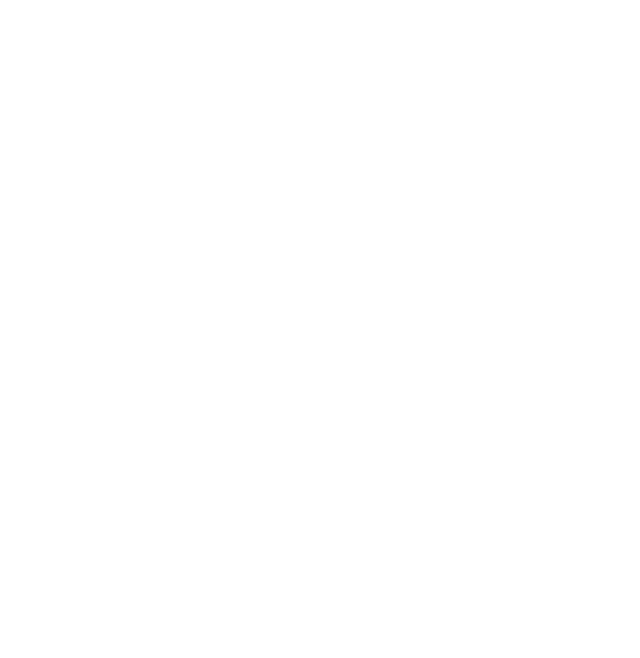
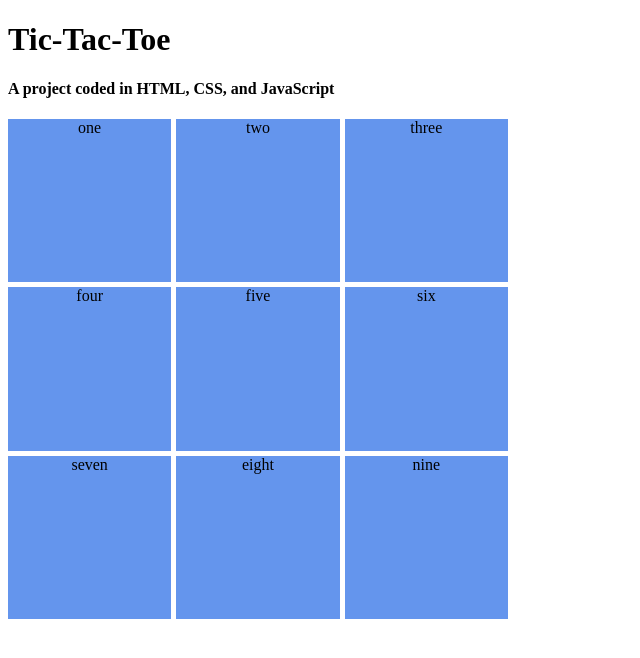
Before and after one commit to rusty-reebs/tic-tac-toe, a plain HTML site: page index.html in a window 1280 px wide. Shown: the whole page, without its empty margins (0-640 px from the left). Drawn offline with Linux system fonts and the light colour scheme.

Commit message:
set up divs for gameboard

```diff
--- a/index.html
+++ b/index.html
@@ -9,8 +9,21 @@
         <link rel="stylesheet" href="styles.css">
     </head>
     <body>
-
-
+        <div class="title">
+        <h1>Tic-Tac-Toe</h1>
+        <h4>A project coded in HTML, CSS, and JavaScript</h4>
+        </div>
+        <div class="board">
+            <div class="cell" id="one">one</div>
+            <div class="cell" id="two">two</div>
+            <div class="cell" id="three">three</div>
+            <div class="cell" id="four">four</div>
+            <div class="cell" id="five">five</div>
+            <div class="cell" id="six">six</div>
+            <div class="cell" id="seven">seven</div>
+            <div class="cell" id="eight">eight</div>
+            <div class="cell" id="nine">nine</div>
+        </div>
         <script src="script.js" async defer></script>
     </body>
 </html>
```
